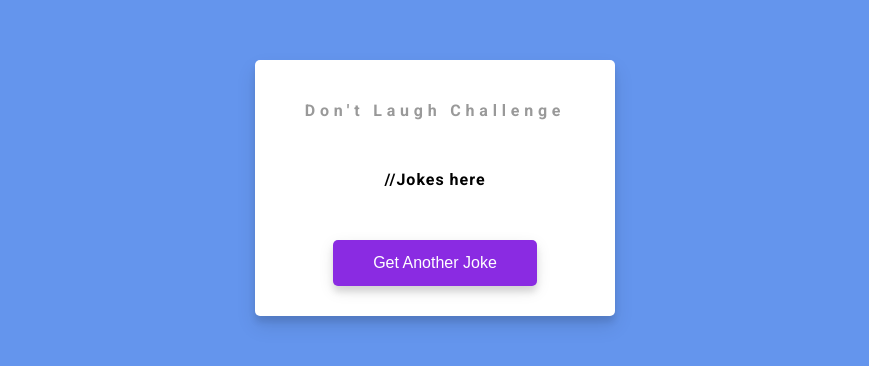
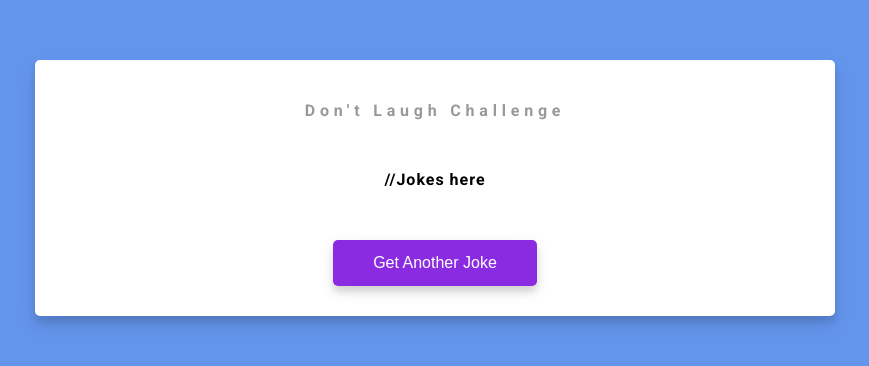
Before and after one commit to kehuanW/50-Projects-In-30-Days, a plain HTML site: page 10_Daddy_Jokes/index.html in a window 1280 px wide. Shown: the part 212-578 px from the top of the page, without its empty margins (205-1074 px from the left). Drawn offline with Linux system fonts and the light colour scheme; no server answers.

Commit message:
10proj: updated css
fixed the problem about container changing with joke content

```diff
--- a/10_Daddy_Jokes/style.css
+++ b/10_Daddy_Jokes/style.css
@@ -30,6 +30,8 @@ body {
     justify-content: center; */
     /* 替代display:flex的用法 */
     text-align: center;
+    /* 固定宽度，不然宽度会随内容的变化而变化 */
+    width: 800px;
 }
 
 h1 {
```
